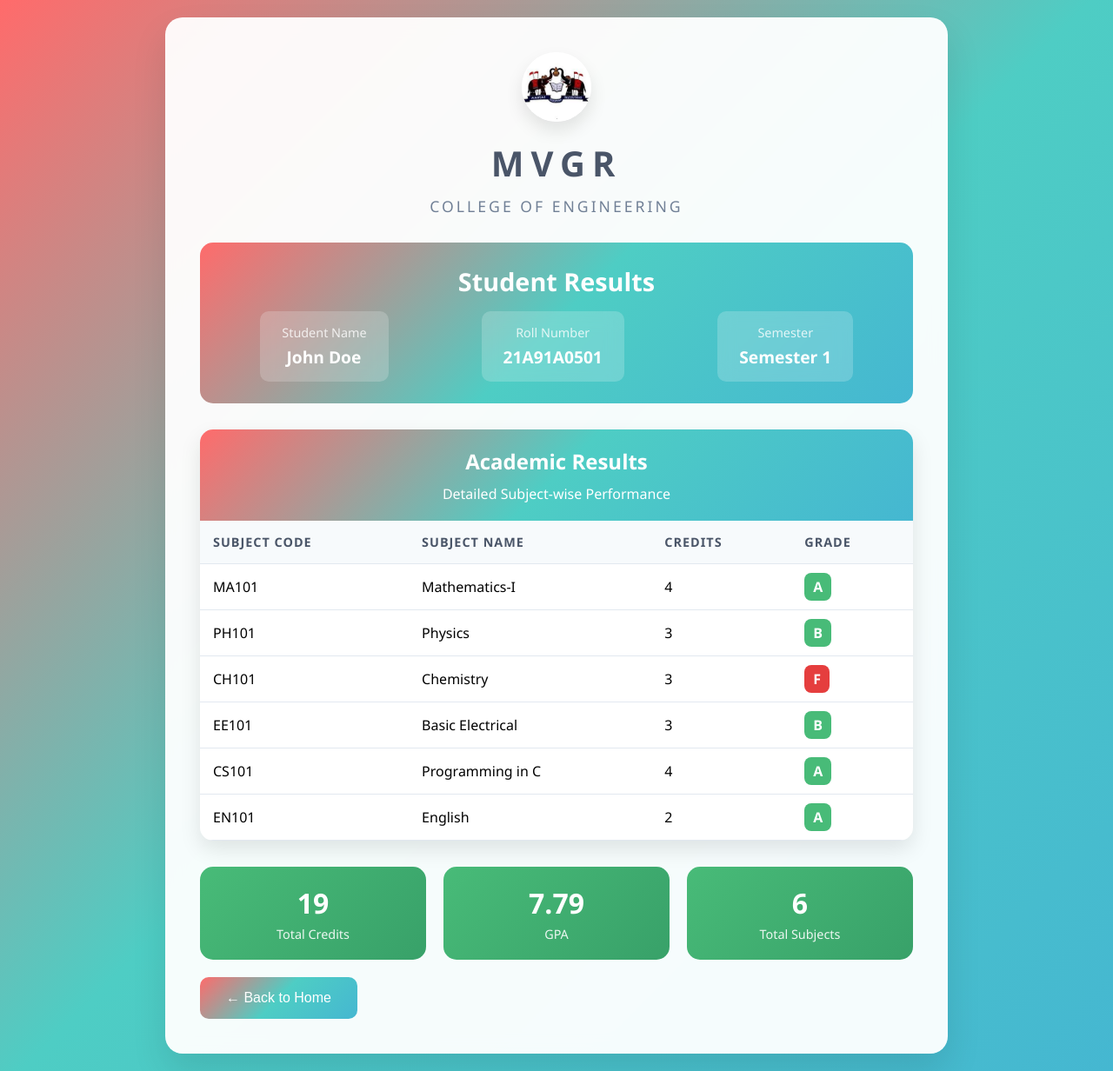
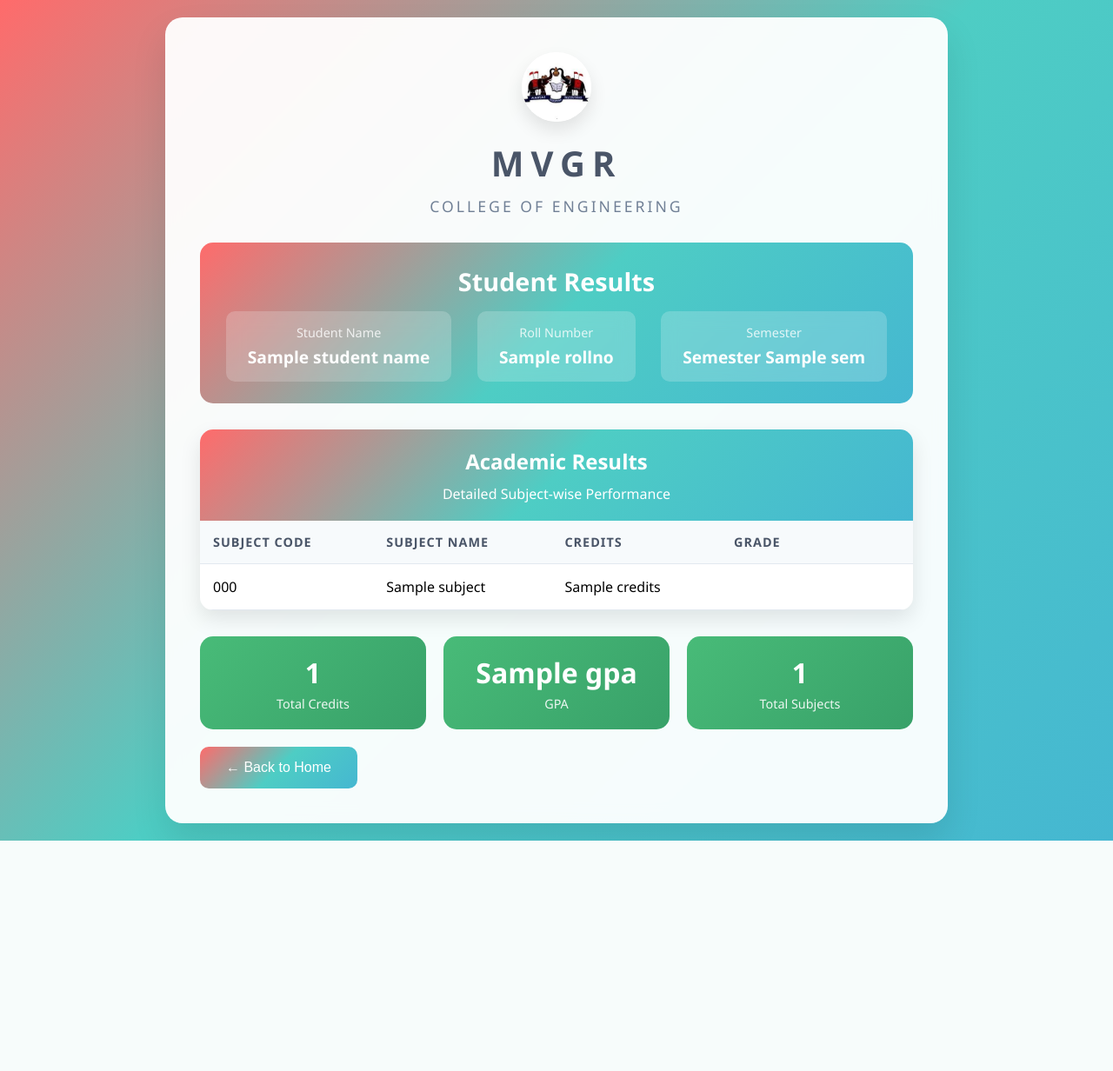
Before and after one commit to RAVI252000/result-portal, a Flask app: template templates/results.html in a window 1280 px wide. Shown: the whole page at 87% size. After the commit the page ends 967 px from the top, so only its background shows below. Run offline with Flask 3, Linux system fonts and the light colour scheme; the template is opened without the code that fills it: most values are stand-ins (such as "Sample title", 1, 10 or a date in 2020); some libraries are stand-ins or nearby versions.

Commit message:
made changes for getting data dynamically

```diff
--- a/app.py
+++ b/app.py
@@ -1,6 +1,127 @@
 from flask import Flask, render_template, request
 
 app = Flask(__name__)
+
+sampleData = {
+    "21A91A0501": {
+        "name": "John Doe",
+        "semesters": {
+            1: [
+                {
+                    "code": "MA101",
+                    "subject": "Mathematics-I",
+                    "credits": 4,
+                    "grade": "A"
+                },
+                {
+                    "code": "PH101",
+                    "subject": "Physics",
+                    "credits": 3,
+                    "grade": "B"
+                },
+                {
+                    "code": "CH101",
+                    "subject": "Chemistry",
+                    "credits": 3,
+                    "grade": "F"
+                },
+                {
+                    "code": "EE101",
+                    "subject": "Basic Electrical",
+                    "credits": 3,
+                    "grade": "B"
+                },
+                {
+                    "code": "CS101",
+                    "subject": "Programming in C",
+                    "credits": 4,
+                    "grade": "A"
+                },
+                {
+                    "code": "EN101",
+                    "subject": "English",
+                    "credits": 2,
+                    "grade": "A"
+                },
+            ],
+            2: [
+                {
+                    "code": "MA201",
+                    "subject": "Mathematics-II",
+                    "credits": 4,
+                    "grade": "A"
+                },
+                {
+                    "code": "PH201",
+                    "subject": "Physics-II",
+                    "credits": 3,
+                    "grade": "B"
+                },
+                {
+                    "code": "ME201",
+                    "subject": "Engineering Mechanics",
+                    "credits": 3,
+                    "grade": "A"
+                },
+                {
+                    "code": "CS201",
+                    "subject": "Data Structures",
+                    "credits": 4,
+                    "grade": "A"
+                },
+                {
+                    "code": "EC201",
+                    "subject": "Digital Electronics",
+                    "credits": 3,
+                    "grade": "B"
+                },
+            ],
+        },
+    },
+    "21A91A0502": {
+        "name": "Jane Smith",
+        "semesters": {
+            1: [
+                {
+                    "code": "MA101",
+                    "subject": "Mathematics-I",
+                    "credits": 4,
+                    "grade": "A"
+                },
+                {
+                    "code": "PH101",
+                    "subject": "Physics",
+                    "credits": 3,
+                    "grade": "A"
+                },
+                {
+                    "code": "CH101",
+                    "subject": "Chemistry",
+                    "credits": 3,
+                    "grade": "F"
+                },
+                {
+                    "code": "EE101",
+                    "subject": "Basic Electrical",
+                    "credits": 3,
+                    "grade": "A"
+                },
+                {
+                    "code": "CS101",
+                    "subject": "Programming in C",
+                    "credits": 4,
+                    "grade": "A"
+                },
+                {
+                    "code": "EN101",
+                    "subject": "English",
+                    "credits": 2,
+                    "grade": "A"
+                },
+            ],
+        },
+    },
+}
 
 
 @app.route('/')
@@ -12,11 +133,35 @@
 def display():
   if request.method == 'POST':
     rollno = request.form['rollno']
-    sem = request.form['sem']
-    # Fetch result data for rollno and sem, then pass it to results.html
-    # For demonstration, just pass rollno and sem:
-    return render_template('results.html', rollno=rollno, sem=sem)
-  return render_template('results.html')  # optional for GET
+    sem = int(request.form['sem'])
+
+    student = sampleData.get(rollno)
+    semester_results = []
+    student_name = None
+    if student:
+      student_name = student['name']
+      semester_results = student['semesters'].get(sem, [])
+
+    # ====== GPA and summary calculation STARTS here ======
+    grade_points = {'A': 10, 'B': 8, 'C': 6, 'D': 4, 'F': 0}
+    total_credits = sum(sub['credits'] for sub in semester_results)
+    total_points = sum(sub['credits'] * grade_points.get(sub['grade'], 0)
+                       for sub in semester_results)
+    gpa = round(total_points / total_credits, 2) if total_credits > 0 else 0.0
+    total_subjects = len(semester_results)
+    # ====== GPA and summary calculation ENDS here ========
+
+    return render_template(
+        'results.html',
+        rollno=rollno,
+        sem=sem,
+        student_name=student_name,
+        results=semester_results,
+        total_credits=total_credits,
+        gpa=gpa,
+        total_subjects=total_subjects,
+    )
+  return render_template('results.html')
 
 
 if __name__ == '__main__':
--- a/templates/results.html
+++ b/templates/results.html
@@ -4,7 +4,6 @@
     <meta charset="UTF-8" />
     <meta name="viewport" content="width=device-width, initial-scale=1.0" />
     <title>Results - MVGR College of Engineering</title>
-    <script src="https://cdnjs.cloudflare.com/ajax/libs/xlsx/0.18.5/xlsx.full.min.js"></script>
     <link rel="stylesheet" href="/static/result.css">
   </head>
   <body>
@@ -22,15 +21,19 @@
         <div class="info-row">
           <div class="info-item">
             <div class="info-label">Student Name</div>
-            <div class="info-value" id="studentName">Loading...</div>
+            <div class="info-value" id="studentName">
+              {{ student_name if student_name else 'N/A' }}
+            </div>
           </div>
           <div class="info-item">
             <div class="info-label">Roll Number</div>
-            <div class="info-value" id="rollNumber">Loading...</div>
+            <div class="info-value" id="rollNumber">
+              {{ rollno if rollno else 'N/A' }}
+            </div>
           </div>
           <div class="info-item">
             <div class="info-label">Semester</div>
-            <div class="info-value" id="semester">Loading...</div>
+            <div class="info-value" id="semester">Semester {{ sem if sem else 'N/A' }}</div>
           </div>
         </div>
       </div>
@@ -41,17 +44,8 @@
           <p>Detailed Subject-wise Performance</p>
         </div>
 
-        <div id="loadingDiv" class="loading">
-          <p>Loading results...</p>
-        </div>
-
-        <div id="errorDiv" class="error" style="display: none">
-          <p>
-            Error loading results. Please make sure the Excel file is available.
-          </p>
-        </div>
-
-        <div id="resultsContent" style="display: none">
+        {% if results and results|length > 0 %}
+          <div id="resultsContent" style="display: block;">
             <div class="table-responsive">
               <table id="resultsTable">
                 <thead>
@@ -62,12 +56,44 @@
                     <th>Grade</th>
                   </tr>
                 </thead>
-            <tbody id="resultsBody"></tbody>
+                <tbody id="resultsBody">
+                  {% for subject in results %}
+                  <tr>
+                    <td>{{ subject.code }}</td>
+                    <td>{{ subject.subject }}</td>
+                    <td>{{ subject.credits }}</td>
+                    <td>
+                        <span class="grade grade-{{ subject.grade|e }}">{{ subject.grade }}</span>
+                    </td>
+                  </tr>
+                  {% endfor %}
+                </tbody>
               </table>
             </div>
           </div>
+        {% else %}
+          <div id="errorDiv" class="error" style="display:block;">
+            <p>No results found for the given roll number & semester.</p>
+          </div>
+        {% endif %}
       </div>
 
+      {% if results and results|length > 0 %}
+      <div class="summary" id="summaryDiv" style="display: flex">
+        <div class="summary-item">
+          <div class="summary-value" id="totalCredits">{{ total_credits }}</div>
+          <div class="summary-label">Total Credits</div>
+        </div>
+        <div class="summary-item">
+          <div class="summary-value" id="gpa">{{ gpa }}</div>
+          <div class="summary-label">GPA</div>
+        </div>
+        <div class="summary-item">
+          <div class="summary-value" id="totalSubjects">{{ total_subjects }}</div>
+          <div class="summary-label">Total Subjects</div>
+        </div>
+      </div>
+      {% else %}
       <div class="summary" id="summaryDiv" style="display: none">
         <div class="summary-item">
           <div class="summary-value" id="totalCredits">0</div>
@@ -82,216 +108,11 @@
           <div class="summary-label">Total Subjects</div>
         </div>
       </div>
+      {% endif %}
 
-      <button class="back-btn" onclick="location.href='homepage.html'">
+      <button class="back-btn" onclick="window.location.href='/'">
         ← Back to Home
       </button>
     </div>
-
-    <script>
-      // Sample data structure - replace this with actual Excel file reading
-      const sampleData = {
-        "21A91A0501": {
-          name: "John Doe",
-          semesters: {
-            1: [
-              {
-                code: "MA101",
-                subject: "Mathematics-I",
-                credits: 4,
-                grade: "A",
-              },
-              { code: "PH101", subject: "Physics", credits: 3, grade: "B" },
-              { code: "CH101", subject: "Chemistry", credits: 3, grade: "F" },
-              {
-                code: "EE101",
-                subject: "Basic Electrical",
-                credits: 3,
-                grade: "B",
-              },
-              {
-                code: "CS101",
-                subject: "Programming in C",
-                credits: 4,
-                grade: "A",
-              },
-              { code: "EN101", subject: "English", credits: 2, grade: "A" },
-            ],
-            2: [
-              {
-                code: "MA201",
-                subject: "Mathematics-II",
-                credits: 4,
-                grade: "A",
-              },
-              { code: "PH201", subject: "Physics-II", credits: 3, grade: "B" },
-              {
-                code: "ME201",
-                subject: "Engineering Mechanics",
-                credits: 3,
-                grade: "A",
-              },
-              {
-                code: "CS201",
-                subject: "Data Structures",
-                credits: 4,
-                grade: "A",
-              },
-              {
-                code: "EC201",
-                subject: "Digital Electronics",
-                credits: 3,
-                grade: "B",
-              },
-            ],
-          },
-        },
-        "21A91A0502": {
-          name: "Jane Smith",
-          semesters: {
-            1: [
-              {
-                code: "MA101",
-                subject: "Mathematics-I",
-                credits: 4,
-                grade: "A",
-              },
-              { code: "PH101", subject: "Physics", credits: 3, grade: "A" },
-              { code: "CH101", subject: "Chemistry", credits: 3, grade: "F" },
-              {
-                code: "EE101",
-                subject: "Basic Electrical",
-                credits: 3,
-                grade: "A",
-              },
-              {
-                code: "CS101",
-                subject: "Programming in C",
-                credits: 4,
-                grade: "A",
-              },
-              { code: "EN101", subject: "English", credits: 2, grade: "A" },
-            ],
-          },
-        },
-      };
-
-      // Grade point mapping
-      const gradePoints = {
-        A: 10,
-        B: 8,
-        C: 6,
-        D: 4,
-        F: 0,
-      };
-
-      function getUrlParams() {
-        const urlParams = new URLSearchParams(window.location.search);
-        return {
-          rollNumber: urlParams.get("roll") || "21A91A0501",
-          semester: parseInt(urlParams.get("semester")) || 1,
-        };
-      }
-
-      function getGradeClass(grade) {
-        return `grade grade-${grade}`;
-      }
-
-      function calculateGPA(subjects) {
-        let totalCredits = 0;
-        let totalGradePoints = 0;
-
-        subjects.forEach((subject) => {
-          totalCredits += subject.credits;
-          totalGradePoints += subject.credits * gradePoints[subject.grade];
-        });
-
-        return totalCredits > 0
-          ? (totalGradePoints / totalCredits).toFixed(2)
-          : 0.0;
-      }
-
-      function displayResults() {
-        const params = getUrlParams();
-        const studentData = sampleData[params.rollNumber];
-
-        if (!studentData) {
-          document.getElementById("errorDiv").style.display = "block";
-          document.getElementById("loadingDiv").style.display = "none";
-          return;
-        }
-
-        const semesterData = studentData.semesters[params.semester];
-        if (!semesterData) {
-          document.getElementById("errorDiv").style.display = "block";
-          document.getElementById("loadingDiv").style.display = "none";
-          return;
-        }
-
-        // Update student info
-        document.getElementById("studentName").textContent = studentData.name;
-        document.getElementById("rollNumber").textContent = params.rollNumber;
-        document.getElementById(
-          "semester"
-        ).textContent = `Semester ${params.semester}`;
-
-        // Populate results table
-        const tbody = document.getElementById("resultsBody");
-        tbody.innerHTML = "";
-
-        semesterData.forEach((subject) => {
-          const row = tbody.insertRow();
-          row.innerHTML = `
-                    <td>${subject.code}</td>
-                    <td>${subject.subject}</td>
-                    <td>${subject.credits}</td>
-                    <td><span class="${getGradeClass(subject.grade)}">${
-            subject.grade
-          }</span></td>
-                `;
-        });
-
-        // Calculate and display summary
-        const totalCredits = semesterData.reduce(
-          (sum, subject) => sum + subject.credits,
-          0
-        );
-        const gpa = calculateGPA(semesterData);
-        const totalSubjects = semesterData.length;
-
-        document.getElementById("totalCredits").textContent = totalCredits;
-        document.getElementById("gpa").textContent = gpa;
-        document.getElementById("totalSubjects").textContent = totalSubjects;
-
-        // Show results
-        document.getElementById("loadingDiv").style.display = "none";
-        document.getElementById("resultsContent").style.display = "block";
-        document.getElementById("summaryDiv").style.display = "flex";
-      }
-
-      function goBack() {
-        window.history.back();
-      }
-
-      // Initialize page
-      document.addEventListener("DOMContentLoaded", function () {
-        setTimeout(displayResults, 1000); // Simulate loading time
-      });
-
-      // Function to read Excel file (for future implementation)
-      function readExcelFile(file) {
-        const reader = new FileReader();
-        reader.onload = function (e) {
-          const data = new Uint8Array(e.target.result);
-          const workbook = XLSX.read(data, { type: "array" });
-          const firstSheet = workbook.Sheets[workbook.SheetNames[0]];
-          const jsonData = XLSX.utils.sheet_to_json(firstSheet);
-
-          // Process jsonData according to your Excel structure
-          console.log(jsonData);
-        };
-        reader.readAsArrayBuffer(file);
-      }
-    </script>
   </body>
 </html>
```
Lines whose indentation alone changed are shown as unchanged.
